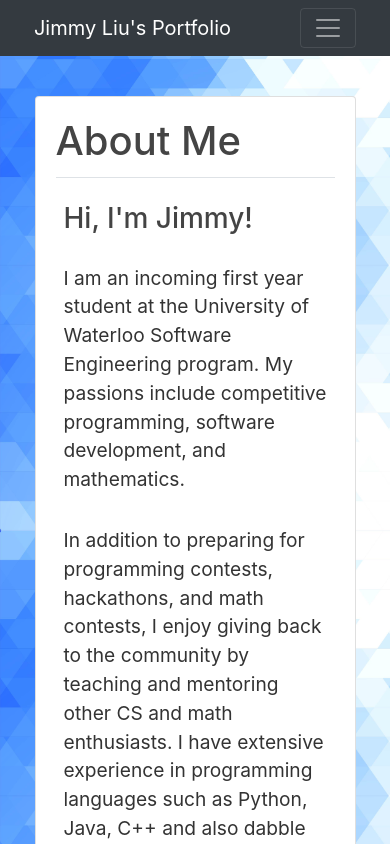
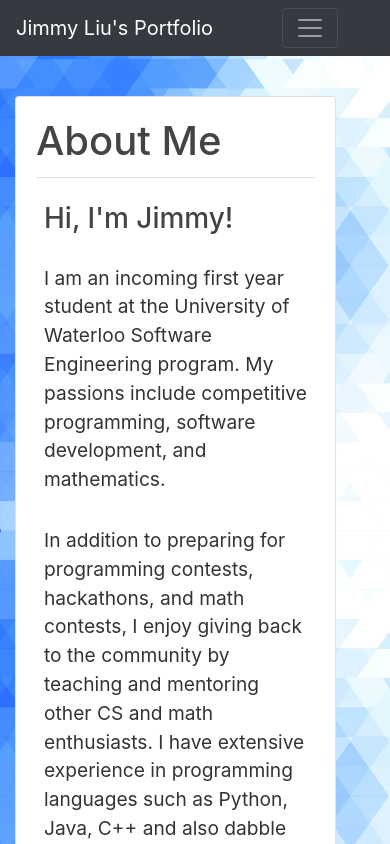
Before and after one commit to ji-mmyliu/personal-site, a React (Vite) app: page / in a window 390 px wide. Shown: the top 844 px of the page. Built offline with nearby package versions, Linux system fonts and the light colour scheme; no server answers.

Commit message:
Projects: remove margin when too narrow (#8)

```diff
--- a/public/css/main.css
+++ b/public/css/main.css
@@ -90,21 +90,21 @@ a.article-title:hover {
     margin: 0 auto;
     padding: 8px;
 }
-/* @media (max-width: 100%) {
-    .markdown-body {
-        padding: 8px;
+
+@media (min-width: 445px) {
+    .container {
+        width: 1500px;
+        max-width: 90%;
+        margin: 0 auto;
     }
 }
-@media (min-width: 0px) {
+
+@media (max-width: 444px) {
     .container {
-        margin: 0 0 0 0;
-        width: 100%;
+        width: 1500px;
+        max-width: 90%;
+        margin: 0px;
     }
-} */
-.container {
-    width: 1500px;
-    max-width: 90%;
-    margin: 0 auto;
 }
 
 .col-md-8 {
```
